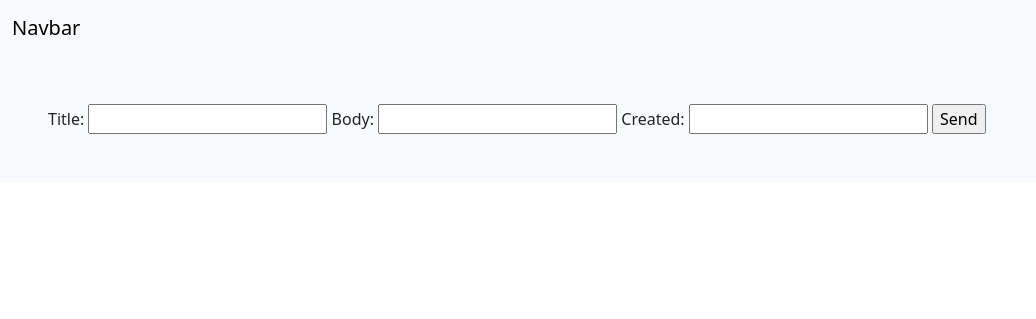
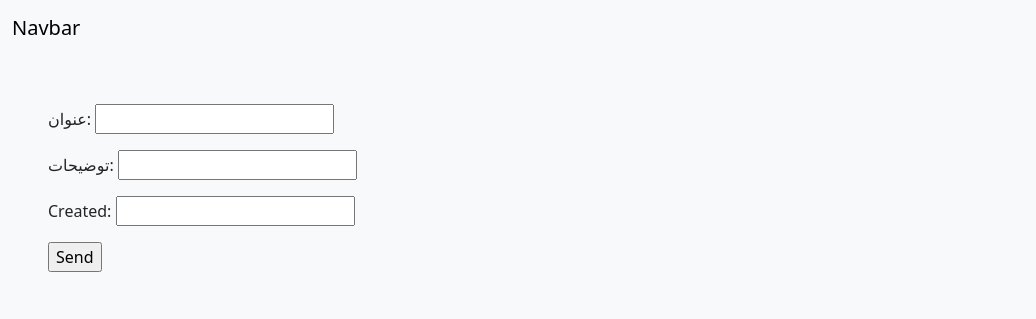
Before and after one commit to mohammadrezaDahaghin/new-python-project, a Django app: page /create/ in a window 1280 px wide. Shown: the top 319 px of the page, without its empty margins (0-1036 px from the left). Run offline with Django 4.2, Linux system fonts and the light colour scheme.

Commit message:
submit form

```diff
--- a/home/forms.py
+++ b/home/forms.py
@@ -1,6 +1,6 @@
 from django import forms
 
 class TodoCreateForm(forms.Form):
-    title=forms.CharField()
-    body=forms.CharField()
+    title=forms.CharField(label='عنوان',required=False)
+    body=forms.CharField(label='توضیحات')
     created=forms.DateTimeField()
--- a/home/views.py
+++ b/home/views.py
@@ -20,5 +20,13 @@ def delete(request,todo_id):
 
 
 def create(request):
-    form=TodoCreateForm()
+    if request.method =='POST':
+        form=TodoCreateForm(request.POST)
+        if form.is_valid():
+            cd=form.cleaned_data
+            Todo.objects.create(title=cd['title'], body=cd['body'],created=cd['created'])
+            messages.success(request,'Todo creted Successfully','success')
+            return redirect('home')
+    else:
+        form=TodoCreateForm()
     return render(request,'create.html',{'form': form})
--- a/templates/create.html
+++ b/templates/create.html
@@ -6,8 +6,9 @@
 
 
 {% block content %}
-    <form>
-    {{ form }}
+    <form method="post" action="" novalidate>
+    {% csrf_token %}
+    {{ form.as_p }}
     <input type="submit" value="Send">
     </form>
 
```
Also changed, not shown: db.sqlite3.
